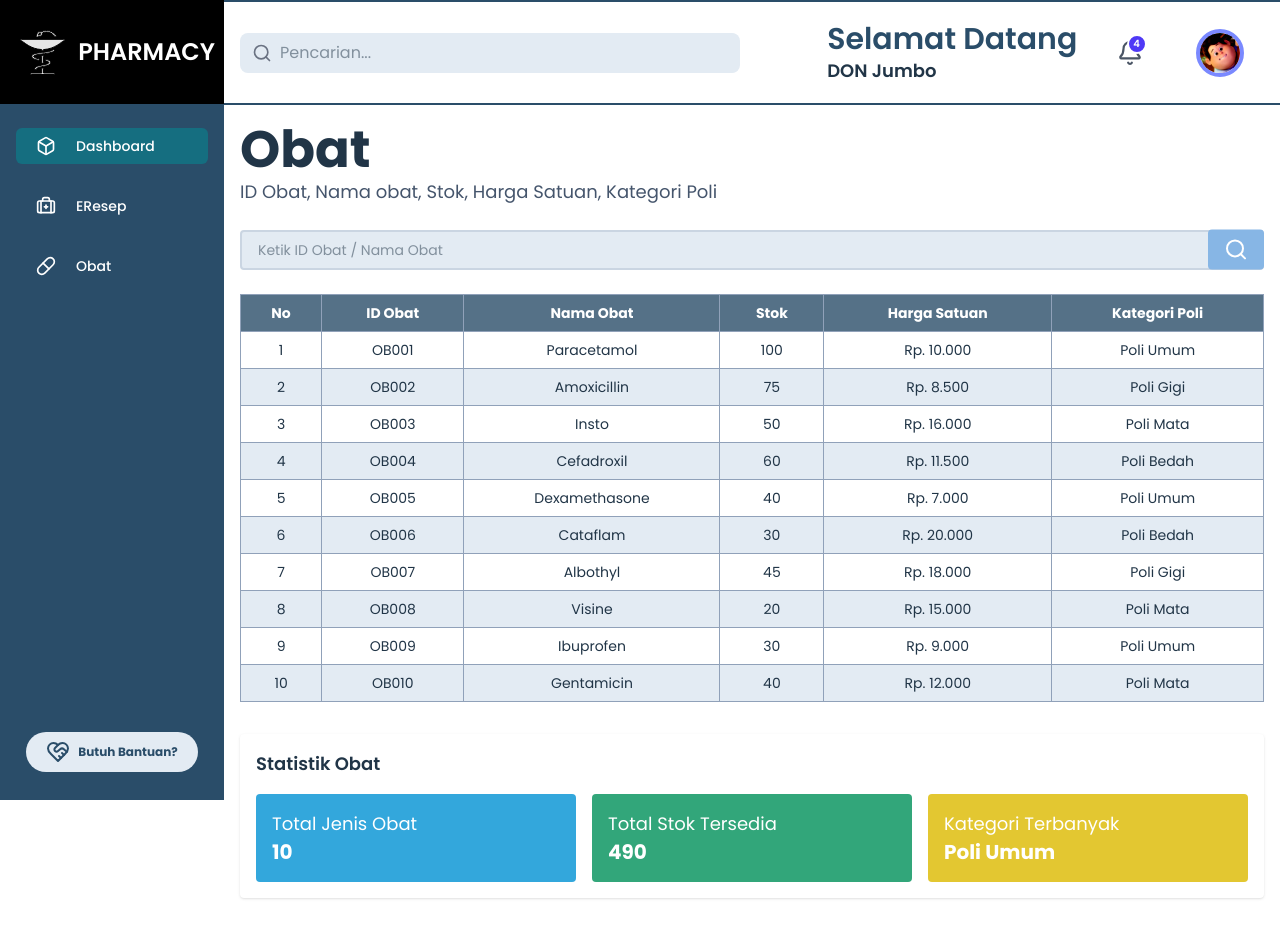
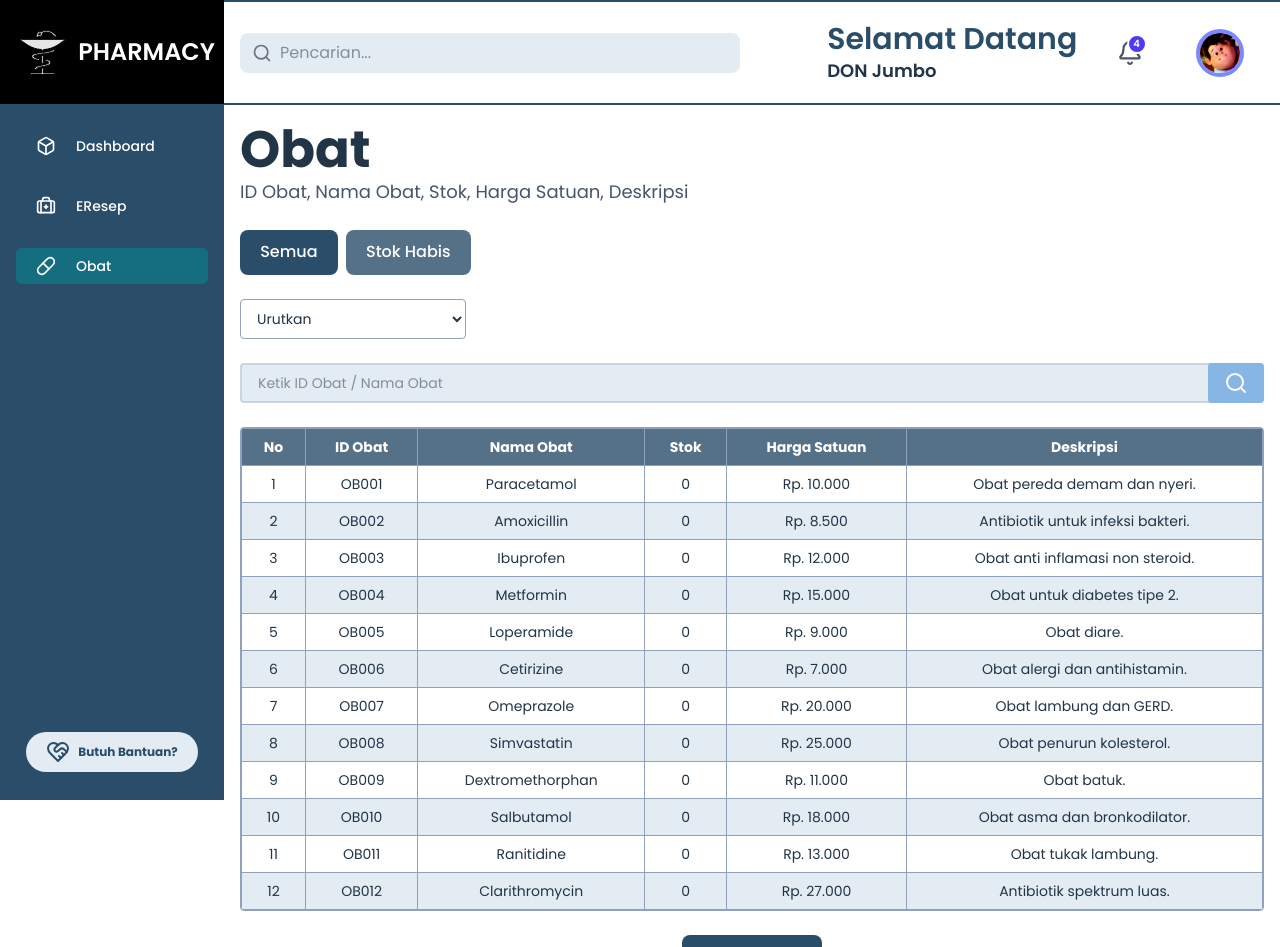
Before and after one commit to raihanjauhari/Pharmacy, a React (Vite) app: page /dashboard-petugas/obat in a window 1280 px wide. Shown: the top 947 px of the page. Built offline with nearby package versions, Linux system fonts and the light colour scheme.

Commit message:
menambahkan fitur beberapa

```diff
--- a/src/components/Footer.jsx
+++ b/src/components/Footer.jsx
@@ -3,12 +3,15 @@ import Logo from "../assets/logo.svg";
 
 const Footer = () => {
   return (
-    <footer className="bg-[#E3EBF3] dark:bg-gray-900   shadow-sm mt-15">
+    <footer className="bg-[#E3EBF3] dark:bg-gray-900 shadow-sm mt-15">
       <div className="max-w-screen-xl mx-auto px-4 py-6 md:py-8">
         <div className="flex flex-col sm:flex-row sm:items-center sm:justify-between">
           {/* Logo dan Brand */}
           <div className="flex items-center space-x-3 mb-4 sm:mb-0">
-            <a href="/dashboard-petugas">
+            <a
+              href="/dashboard-petugas"
+              className="flex items-center space-x-2"
+            >
               <img src={Logo} className="h-8" alt="Pharmacy Logo" />
               <span className="text-2xl font-semibold text-gray-900 dark:text-gray-300">
                 PHARMACY
@@ -38,7 +41,12 @@ const Footer = () => {
                 </a>
               </li>
               <li>
-                <a href="#" className="hover:underline">
+                <a
+                  href="https://web.whatsapp.com/"
+                  target="_blank"
+                  rel="noopener noreferrer"
+                  className="hover:underline"
+                >
                   Bantuan
                 </a>
               </li>
--- a/src/components/petugas/ResepModal.jsx
+++ b/src/components/petugas/ResepModal.jsx
@@ -1,4 +1,4 @@
-import React, { useEffect, useRef } from "react";
+import React, { useEffect, useRef, useState } from "react";
 
 const formatRupiah = (angka) => {
   return new Intl.NumberFormat("id-ID", {
@@ -10,24 +10,33 @@ const formatRupiah = (angka) => {
 
 const ResepModal = ({ resep, onClose }) => {
   const modalRef = useRef();
+  const [showContent, setShowContent] = useState(false);
 
   useEffect(() => {
     document.body.style.overflow = "hidden";
+    setShowContent(true); // animasi masuk
     return () => {
       document.body.style.overflow = "auto";
     };
   }, []);
 
+  const handleClose = () => {
+    setShowContent(false); // animasi keluar
+    setTimeout(() => {
+      onClose(); // tunggu animasi selesai
+    }, 300);
+  };
+
+  const handleOverlayClick = (e) => {
+    if (modalRef.current && !modalRef.current.contains(e.target)) {
+      handleClose();
+    }
+  };
+
   const jumlah = parseInt(resep.jumlahObat || "0");
   const hargaSatuan =
     Number(resep.hargaObat.replace(/\./g, "").replace(",", "")) || 0;
   const totalHarga = jumlah * hargaSatuan;
-
-  const handleOverlayClick = (e) => {
-    if (modalRef.current && !modalRef.current.contains(e.target)) {
-      onClose(); // klik di luar modal → close
-    }
-  };
 
   return (
     <div
@@ -36,7 +45,9 @@ const ResepModal = ({ resep, onClose }) => {
     >
       <div
         ref={modalRef}
-        className="relative w-full max-w-3xl bg-white rounded-xl shadow-2xl p-8 animate-fade-in space-y-6"
+        className={`relative w-full max-w-3xl bg-white rounded-xl shadow-2xl p-8 space-y-6 transform transition-all duration-300 ${
+          showContent ? "opacity-100 scale-100" : "opacity-0 scale-95"
+        }`}
       >
         {/* Header */}
         <h2 className="text-3xl font-bold text-[#557187]">Detail E-Resep</h2>
@@ -128,7 +139,7 @@ const ResepModal = ({ resep, onClose }) => {
         {/* Tombol Selesai */}
         <div className="text-right">
           <button
-            onClick={onClose}
+            onClick={handleClose}
             className="bg-[#557187] hover:bg-[#2A4D69] text-white px-6 py-2 rounded-lg transition w-40"
           >
             Tutup
--- a/src/components/petugas/Sidebar.jsx
+++ b/src/components/petugas/Sidebar.jsx
@@ -1,5 +1,5 @@
 import Logo from "../../assets/logo.svg";
-import { Link } from "react-router-dom";
+import { Link, useLocation } from "react-router-dom";
 
 // ICON
 import {
@@ -10,13 +10,11 @@ import {
 } from "lucide-react";
 // ICON
 
-import React, { useState } from "react";
+import React from "react";
 
 const Sidebar = () => {
-  const [activeLink, setActiveLink] = useState(0);
-  const handleLinkClick = (index) => {
-    setActiveLink(index);
-  };
+  const location = useLocation(); // Ambil path URL saat ini
+
   const SIDEBAR_LINKS = [
     { id: 1, path: "/dashboard-petugas", name: "Dashboard", icon: LucideBox },
     {
@@ -27,10 +25,11 @@ const Sidebar = () => {
     },
     { id: 3, path: "/dashboard-petugas/obat", name: "Obat", icon: LucidePill },
   ];
+
   return (
     <div className="w-18 md:w-56 fixed left-0 top-0 z-10 h-screen border-0 bg-[#2A4D69]">
       {/* Logo */}
-      <Link to="/dashboard-petugas" onClick={() => handleLinkClick(0)}>
+      <Link to="/dashboard-petugas">
         <div className="p-0 m-0 bg-black">
           <button className="flex items-center bg-black w-full h-26 px-4 py-0 rounded-none border-none">
             <img
@@ -52,13 +51,12 @@ const Sidebar = () => {
           <li
             key={index}
             className={`font-medium rounded-md py-2 px-5 hover:bg-[#557187] hover:text-white ${
-              activeLink === index ? "bg-[#156E80]" : ""
+              location.pathname === link.path ? "bg-[#156E80]" : ""
             }`}
           >
             <Link
               to={link.path}
               className="text-white flex justify-center md:justify-start items-center md:space-x-5"
-              onClick={() => handleLinkClick(index)}
             >
               <span>{React.createElement(link.icon, { size: 20 })}</span>
               <span className="text-sm text-white hidden md:flex">
@@ -72,7 +70,7 @@ const Sidebar = () => {
       {/* Help Section */}
       <div className="w-full absolute bottom-5 left-0 px-4 py-2 text-center">
         <a
-          href="https://web.whatsapp.com/" // ganti nomor
+          href="https://web.whatsapp.com/"
           target="_blank"
           rel="noopener noreferrer"
           className="flex items-center justify-center md:gap-x-2 text-xs text-[#2A4D69] py-2 px-5 bg-[#E3EBF3] hover:bg-[#E3E3E3] rounded-full font-bold w-fit mx-auto cursor-pointer"
--- a/src/pages/petugas/EResep.jsx
+++ b/src/pages/petugas/EResep.jsx
@@ -176,7 +176,7 @@ const EResep = () => {
     "Semua",
     "Antrian E-Resep",
     "Menunggu Panggilan",
-    "Sudah Bayar",
+    "Menunggu Pembayaran",
     "Selesai",
   ];
 
--- a/src/pages/petugas/Obat.jsx
+++ b/src/pages/petugas/Obat.jsx
@@ -1,88 +1,194 @@
-import React from "react";
+import React, { useState } from "react";
 import Footer from "../../components/Footer";
 import { LucideSearch } from "lucide-react";
 
 const Obat = () => {
+  const [lihatSemua, setLihatSemua] = useState(false);
+  const [statusFilter, setStatusFilter] = useState("Semua");
+  const [sortBy, setSortBy] = useState("");
+  const [searchQuery, setSearchQuery] = useState(""); // 👉 State untuk pencarian
+
   const dataObat = [
     {
       id: "OB001",
       nama: "Paracetamol",
-      stok: 100,
-      harga: "Rp. 10.000",
-      kategori: "Poli Umum",
+      stok: 0,
+      harga: 10000,
+      deskripsi: "Obat pereda demam dan nyeri.",
     },
     {
       id: "OB002",
       nama: "Amoxicillin",
-      stok: 75,
-      harga: "Rp. 8.500",
-      kategori: "Poli Gigi",
+      stok: 0,
+      harga: 8500,
+      deskripsi: "Antibiotik untuk infeksi bakteri.",
     },
     {
       id: "OB003",
-      nama: "Insto",
-      stok: 50,
-      harga: "Rp. 16.000",
-      kategori: "Poli Mata",
+      nama: "Ibuprofen",
+      stok: 0,
+      harga: 12000,
+      deskripsi: "Obat anti inflamasi non steroid.",
     },
     {
       id: "OB004",
-      nama: "Cefadroxil",
-      stok: 60,
-      harga: "Rp. 11.500",
-      kategori: "Poli Bedah",
+      nama: "Metformin",
+      stok: 0,
+      harga: 15000,
+      deskripsi: "Obat untuk diabetes tipe 2.",
     },
     {
       id: "OB005",
-      nama: "Dexamethasone",
-      stok: 40,
-      harga: "Rp. 7.000",
-      kategori: "Poli Umum",
+      nama: "Loperamide",
+      stok: 0,
+      harga: 9000,
+      deskripsi: "Obat diare.",
     },
     {
       id: "OB006",
-      nama: "Cataflam",
-      stok: 30,
-      harga: "Rp. 20.000",
-      kategori: "Poli Bedah",
+      nama: "Cetirizine",
+      stok: 0,
+      harga: 7000,
+      deskripsi: "Obat alergi dan antihistamin.",
     },
     {
       id: "OB007",
-      nama: "Albothyl",
-      stok: 45,
-      harga: "Rp. 18.000",
-      kategori: "Poli Gigi",
+      nama: "Omeprazole",
+      stok: 0,
+      harga: 20000,
+      deskripsi: "Obat lambung dan GERD.",
     },
     {
       id: "OB008",
-      nama: "Visine",
-      stok: 20,
-      harga: "Rp. 15.000",
-      kategori: "Poli Mata",
+      nama: "Simvastatin",
+      stok: 0,
+      harga: 25000,
+      deskripsi: "Obat penurun kolesterol.",
     },
     {
       id: "OB009",
-      nama: "Ibuprofen",
-      stok: 30,
-      harga: "Rp. 9.000",
-      kategori: "Poli Umum",
+      nama: "Dextromethorphan",
+      stok: 0,
+      harga: 11000,
+      deskripsi: "Obat batuk.",
     },
     {
       id: "OB010",
-      nama: "Gentamicin",
+      nama: "Salbutamol",
+      stok: 0,
+      harga: 18000,
+      deskripsi: "Obat asma dan bronkodilator.",
+    },
+    {
+      id: "OB011",
+      nama: "Ranitidine",
+      stok: 0,
+      harga: 13000,
+      deskripsi: "Obat tukak lambung.",
+    },
+    {
+      id: "OB012",
+      nama: "Clarithromycin",
+      stok: 0,
+      harga: 27000,
+      deskripsi: "Antibiotik spektrum luas.",
+    },
+    {
+      id: "OB013",
+      nama: "Fluoxetine",
+      stok: 50,
+      harga: 30000,
+      deskripsi: "Obat antidepresan.",
+    },
+    {
+      id: "OB014",
+      nama: "Hydrochlorothiazide",
+      stok: 10,
+      harga: 22000,
+      deskripsi: "Obat diuretik untuk hipertensi.",
+    },
+    {
+      id: "OB015",
+      nama: "Levothyroxine",
+      stok: 70,
+      harga: 28000,
+      deskripsi: "Obat untuk hipotiroidisme.",
+    },
+    {
+      id: "OB016",
+      nama: "Gabapentin",
+      stok: 15,
+      harga: 35000,
+      deskripsi: "Obat untuk nyeri saraf.",
+    },
+    {
+      id: "OB017",
+      nama: "Diazepam",
+      stok: 0,
+      harga: 40000,
+      deskripsi: "Obat penenang dan antikejang.",
+    },
+    {
+      id: "OB018",
+      nama: "Prednisone",
+      stok: 5,
+      harga: 37000,
+      deskripsi: "Obat steroid anti inflamasi.",
+    },
+    {
+      id: "OB019",
+      nama: "Alprazolam",
       stok: 40,
-      harga: "Rp. 12.000",
-      kategori: "Poli Mata",
+      harga: 45000,
+      deskripsi: "Obat untuk kecemasan.",
+    },
+    {
+      id: "OB020",
+      nama: "Cetirizine",
+      stok: 55,
+      harga: 7000,
+      deskripsi: "Obat antihistamin untuk alergi.",
+    },
+    {
+      id: "OB021",
+      nama: "Metoprolol",
+      stok: 35,
+      harga: 29000,
+      deskripsi: "Obat untuk tekanan darah tinggi.",
+    },
+    {
+      id: "OB022",
+      nama: "Azithromycin",
+      stok: 65,
+      harga: 33000,
+      deskripsi: "Antibiotik makrolida.",
     },
   ];
 
-  const totalObat = dataObat.length;
-  const totalStok = dataObat.reduce((sum, item) => sum + item.stok, 0);
-  const kategoriTerbanyak = (() => {
-    const count = {};
-    dataObat.forEach((o) => (count[o.kategori] = (count[o.kategori] || 0) + 1));
-    return Object.entries(count).sort((a, b) => b[1] - a[1])[0][0];
-  })();
+  // Filter berdasarkan status stok
+  const filteredByStatus = dataObat.filter((item) => {
+    if (statusFilter === "Stok Habis") return item.stok === 0;
+    return true;
+  });
+
+  // Filter berdasarkan pencarian
+  const filteredBySearch = filteredByStatus.filter((item) => {
+    const query = searchQuery.toLowerCase();
+    return (
+      item.id.toLowerCase().includes(query) ||
+      item.nama.toLowerCase().includes(query)
+    );
+  });
+
+  // Sorting
+  const sortedData = [...filteredBySearch].sort((a, b) => {
+    if (sortBy === "nama") return a.nama.localeCompare(b.nama);
+    if (sortBy === "stok") return b.stok - a.stok;
+    if (sortBy === "harga") return a.harga - b.harga;
+    return 0;
+  });
+
+  const dataTampil = lihatSemua ? sortedData : sortedData.slice(0, 12);
 
   return (
     <div>
@@ -90,25 +196,60 @@ const Obat = () => {
         <div>
           <h1 className="text-2xl font-bold">Obat</h1>
           <p className="text-slate-600">
-            ID Obat, Nama obat, Stok, Harga Satuan, Kategori Poli
+            ID Obat, Nama Obat, Stok, Harga Satuan, Deskripsi
           </p>
         </div>
 
+        {/* Filter Status */}
+        <div className="flex flex-wrap gap-2">
+          {["Semua", "Stok Habis"].map((status) => (
+            <button
+              key={status}
+              onClick={() => setStatusFilter(status)}
+              className={`px-4 py-2 rounded w-full sm:w-auto transition ${
+                statusFilter === status
+                  ? "bg-[#2A4D69] text-white"
+                  : "bg-[#557187] text-white hover:bg-[#2A4D69]"
+              }`}
+            >
+              {status}
+            </button>
+          ))}
+        </div>
+
+        {/* Sorting */}
+        <div className="flex flex-wrap items-center gap-3 mt-4">
+          <select
+            className="border border-slate-400 rounded px-3 py-2 text-sm"
+            value={sortBy}
+            onChange={(e) => setSortBy(e.target.value)}
+          >
+            <option value="">Urutkan</option>
+            <option value="nama">Nama Obat (A-Z)</option>
+            <option value="stok">Stok (Tinggi ke Rendah)</option>
+            <option value="harga">Harga (Rendah ke Tinggi)</option>
+          </select>
+        </div>
+
+        {/* Search */}
         <div className="relative">
           <input
             type="text"
             placeholder="Ketik ID Obat / Nama Obat"
-            className="w-full bg-[#E3EBF3] border-2 border-slate-300 focus:border-[#8bacc5] rounded pl-4 pr-10 py-2 text-sm outline-none"
+            value={searchQuery}
+            onChange={(e) => setSearchQuery(e.target.value)}
+            className="w-full bg-[#E3EBF3] border-2 border-slate-300 focus:border-[#8bacc5] rounded pl-4  py-2 text-sm outline-none"
           />
-          <button className="absolute -right-5 top-1/2 -translate-y-1/2 text-slate-500 m-0">
-            <div className="bg-[#87B6E5] text-white m-0 py-2 px-4 rounded-sm hover:bg-[#64b1ff]">
+          <div className="absolute -right-0 top-1/2 -translate-y-1/2 text-slate-500">
+            <div className="bg-[#87B6E5] hover:bg-[#64b1ff] text-white py-2 px-4 rounded-sm">
               <LucideSearch />
             </div>
-          </button>
+          </div>
         </div>
 
-        <div className="overflow-x-auto">
-          <table className="min-w-full border border-slate-400 text-sm">
+        {/* Tabel Obat */}
+        <div className="overflow-x-auto border border-slate-400 rounded">
+          <table className="min-w-full border-collapse border border-slate-400 text-sm">
             <thead className="bg-[#557187] text-white">
               <tr>
                 <th className="border border-slate-400 px-3 py-2">No</th>
@@ -118,13 +259,18 @@ const Obat = () => {
                 <th className="border border-slate-400 px-3 py-2">
                   Harga Satuan
                 </th>
-                <th className="border border-slate-400 px-3 py-2">
-                  Kategori Poli
-                </th>
+                <th className="border border-slate-400 px-3 py-2">Deskripsi</th>
               </tr>
             </thead>
             <tbody>
-              {dataObat.map((obat, idx) => (
+              {dataTampil.length === 0 ? (
+                <tr>
+                  <td colSpan={6} className="text-center text-slate-500 py-4">
+                    Data tidak tersedia
+                  </td>
+                </tr>
+              ) : (
+                dataTampil.map((obat, idx) => (
                   <tr
                     key={obat.id}
                     className={idx % 2 === 1 ? "bg-[#E3EBF3]" : ""}
@@ -142,39 +288,30 @@ const Obat = () => {
                       {obat.stok}
                     </td>
                     <td className="border border-slate-400 px-3 py-2 text-center">
-                    {obat.harga}
+                      Rp. {obat.harga.toLocaleString("id-ID")}
                     </td>
                     <td className="border border-slate-400 px-3 py-2 text-center">
-                    {obat.kategori}
+                      {obat.deskripsi}
                     </td>
                   </tr>
-              ))}
+                ))
+              )}
             </tbody>
           </table>
         </div>
 
-        {/* Statistik Obat */}
-        <div className="bg-white p-4 rounded shadow mt-8 border-amber-200">
-          <h2 className="text-lg font-semibold mb-4">Statistik Obat</h2>
-          <div className="grid grid-cols-1 md:grid-cols-3 gap-4 text-sm">
-            <div className="bg-[#33A7DC] p-4 rounded transition duration-300 hover:scale-105 hover:shadow-md">
-              <p className="text-white">Total Jenis Obat</p>
-              <p className="font-bold text-xl text-white">{totalObat}</p>
+        {/* Tombol Lihat Semua */}
+        {sortedData.length > 12 && (
+          <div className="text-center mt-4">
+            <button
+              className="px-4 py-2 bg-[#2A4D69] text-white rounded hover:bg-[#1e3a57]"
+              onClick={() => setLihatSemua(!lihatSemua)}
+            >
+              {lihatSemua ? "Tampilkan Lebih Sedikit" : "Lihat Semua"}
+            </button>
           </div>
-            <div className="bg-[#32A67A] p-4 rounded transition duration-300 hover:scale-105 hover:shadow-md">
-              <p className="text-white">Total Stok Tersedia</p>
-              <p className="font-bold text-xl text-white">{totalStok}</p>
+        )}
       </div>
-            <div className="bg-[#E3C731] p-4 rounded transition duration-300 hover:scale-105 hover:shadow-md">
-              <p className="text-white">Kategori Terbanyak</p>
-              <p className="font-bold text-xl text-white">
-                {kategoriTerbanyak}
-              </p>
-            </div>
-          </div>
-        </div>
-      </div>
-
       <Footer />
     </div>
   );
```
Lines whose indentation alone changed are shown as unchanged.
